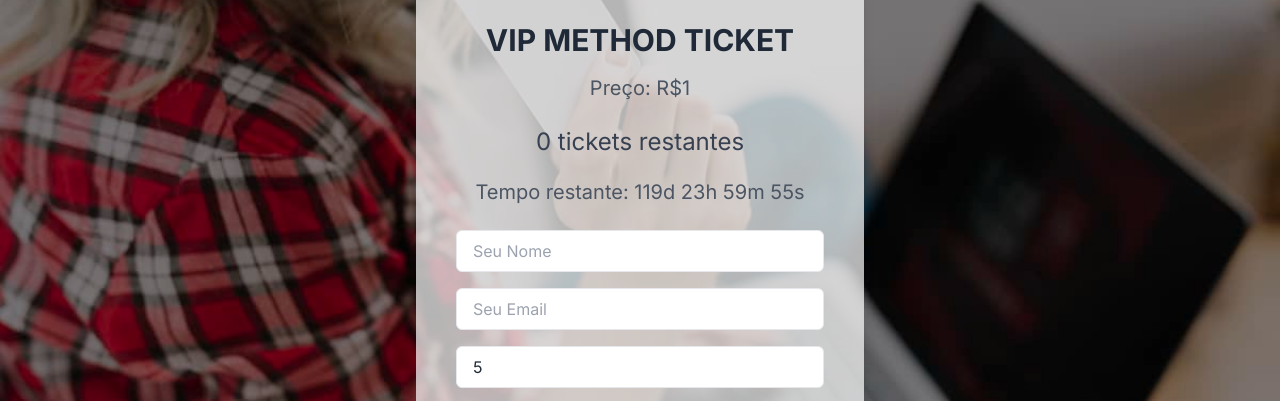
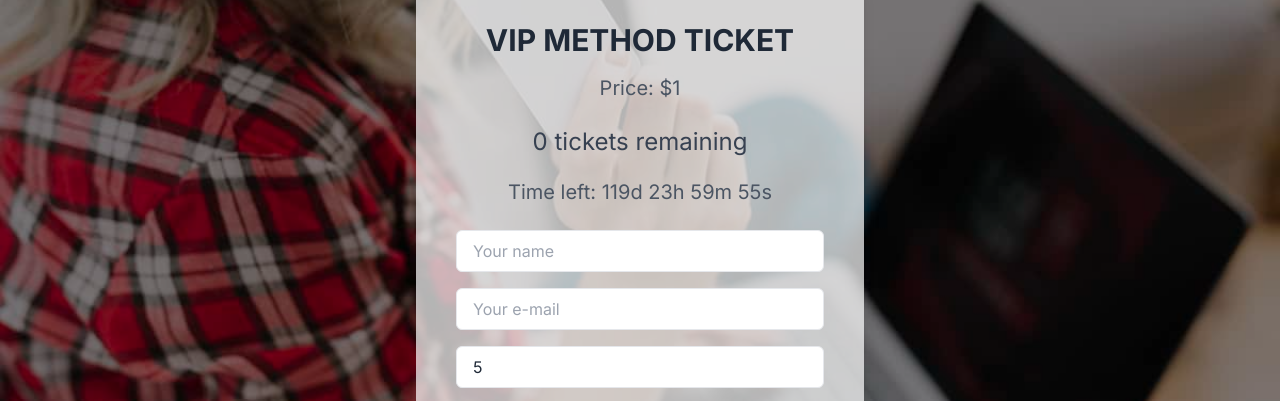
Before and after one commit to RuanDevz/Rifas, a Next.js app: page /form in a window 1280 px wide. Shown: the part 137-538 px from the top of the page. Built offline with nearby package versions, Linux system fonts and the light colour scheme; no server answers.

Commit message:
fix: quantity att

```diff
--- a/app/form/page.tsx
+++ b/app/form/page.tsx
@@ -116,17 +116,17 @@ export default function FormPage() {
         <h1 className="text-3xl font-bold text-gray-800 mb-4">
           VIP METHOD TICKET
         </h1>
-        <p className="text-xl text-gray-600 mb-6">Preço: R$1</p>
+        <p className="text-xl text-gray-600 mb-6">Price: $1</p>
         <h2 className="text-2xl text-gray-700 mb-2 pb-3">
-          {rifasAvailable} tickets restantes
+          {rifasAvailable} tickets remaining
         </h2>
         <p className="text-xl text-gray-600 mb-6">
-          Tempo restante: {formatTime(timeLeft)}
+          Time left: {formatTime(timeLeft)}
         </p>
         <form onSubmit={handleSubmit} className="flex flex-col space-y-4">
           <input
             type="text"
-            placeholder="Seu Nome"
+            placeholder="Your name"
             value={name}
             onChange={(e) => setName(e.target.value)}
             className="px-4 py-2 border rounded-md text-gray-800"
@@ -134,7 +134,7 @@ export default function FormPage() {
           />
           <input
             type="email"
-            placeholder="Seu Email"
+            placeholder="Your e-mail"
             value={email}
             onChange={(e) => setEmail(e.target.value)}
             className="px-4 py-2 border rounded-md text-gray-800"
@@ -142,20 +142,14 @@ export default function FormPage() {
           />
           <input
             type="number"
-            min="1"
+            min="5"
             max={rifasAvailable}
-            placeholder="Quantidade de Tickets"
+            placeholder="Tickets quantity"
             value={quantity}
-            onChange={(e) => {
-              // Limita a quantidade de caracteres a 4
-              const newValue = e.target.value.slice(0, 4);
-              setQuantity(parseInt(newValue));
-            }}
             className="px-4 py-2 border rounded-md text-gray-800"
             required
-            maxLength={4} // Define o máximo de caracteres
-            pattern="[0-9]*" // Aceita apenas números
           />
+
           <button
             type="submit"
             className="px-8 py-4 bg-blue-600 text-white text-lg font-semibold rounded-md hover:bg-blue-700 transition-colors duration-300"
--- a/app/page.tsx
+++ b/app/page.tsx
@@ -24,7 +24,7 @@ export default function Home() {
         </p>
         <div className="flex justify-center space-x-4 mb-4">
           <a
-            href="https://discord.com/invite/your-invite-link"
+            href="https://discord.gg/95BKaYTPPS"
             target="_blank"
             rel="noopener noreferrer"
             className="text-blue-500 hover:text-blue-700"
```
